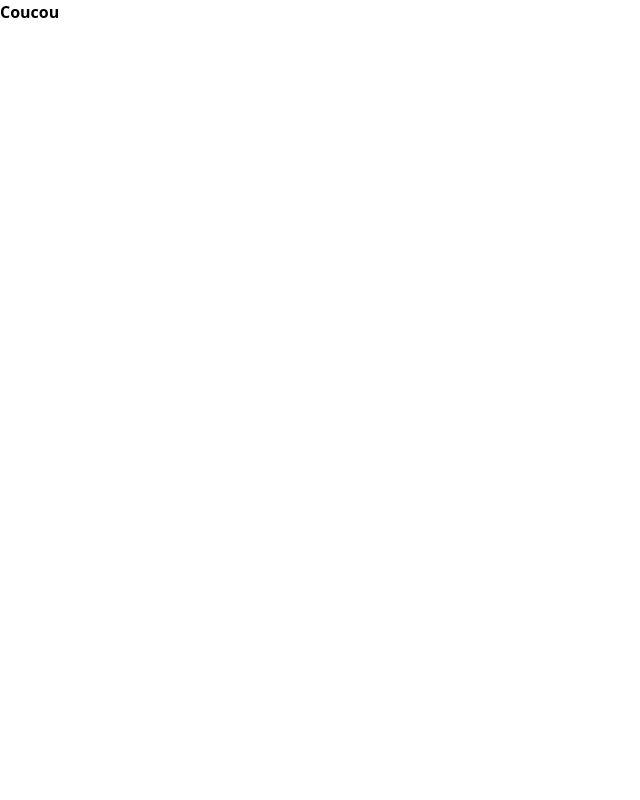
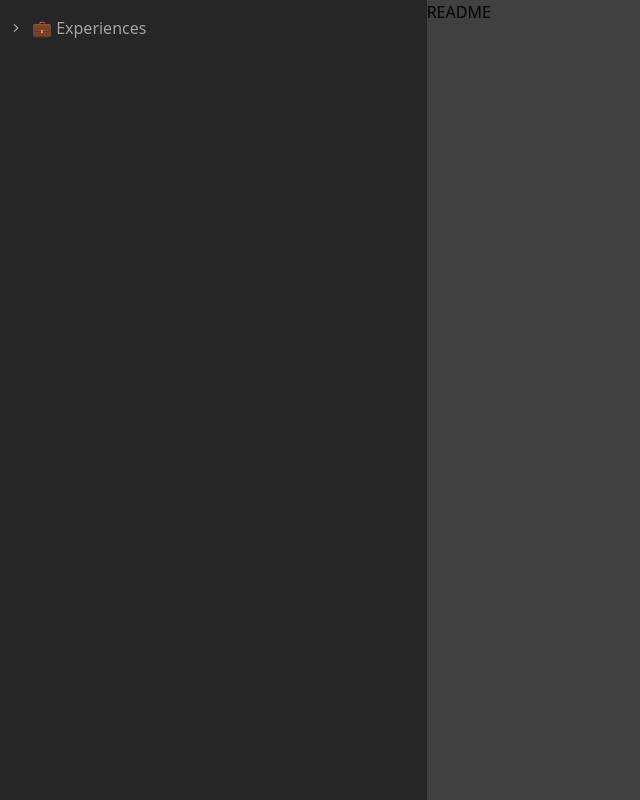
Before and after one commit to PelicanMaster/myonlinecv, a React app: page / in a window 1280 px wide. Shown: the whole page, without its empty margins (0-640 px from the left). Built offline with nearby package versions, Linux system fonts and the light colour scheme; the HTML template or start-up script is replaced by a standard one.

Commit message:
🧭 Add basic navigation menu.

```diff
--- /dev/null
+++ b/config/data.json
@@ -0,0 +1,39 @@
+{
+  "navigation": [
+    {
+      "title": "💼 Experiences",
+      "children": [
+        {
+          "title": "👉 2020 ➡️ Present: Fleetback",
+          "description": "📍 Belval, Luxembourg",
+          "content": "I am currently working on a web application that aims to digitise the processes of car dealerships to facilitate the customer journey. They can view media about their car and choose what to accept or not. I am also working on a physical kiosk that allows customers to drop off and pick up their keys without any contact with the dealership staff."
+        },
+        {
+          "title": "👉 2018 ➡️ 2020: Carrefour",
+          "description": "📍 Mondeville, France",
+          "content": "..."
+        },
+        {
+          "title": "👉 2017 ➡️ 2018: Partelya Consulting",
+          "description": "📍 Colombelles, France",
+          "content": "..."
+        },
+        {
+          "title": "👉 2018: ISPN",
+          "description": "📍 Caen, France",
+          "content": "..."
+        },
+        {
+          "title": "👉 2013 ➡️ 2017: SRCI",
+          "description": "📍 Colombelles, France",
+          "content": "..."
+        },
+        {
+          "title": "👉 2013: TACT Factory",
+          "description": "📍 Rennes, France",
+          "content": "..."
+        }
+      ]
+    }
+  ]
+}
--- a/package.json
+++ b/package.json
@@ -16,8 +16,12 @@
   "author": "Nath PATRY",
   "license": "MIT",
   "dependencies": {
+    "@headlessui/react": "^1.7.17",
+    "@headlessui/tailwindcss": "^0.2.0",
+    "@heroicons/react": "^2.0.18",
     "@types/react": "^18.2.21",
     "@types/react-dom": "^18.2.7",
+    "classnames": "^2.3.2",
     "react": "^18.2.0",
     "react-dom": "^18.2.0"
   },
--- a/src/App.tsx
+++ b/src/App.tsx
@@ -1,7 +1,16 @@
 import React from 'react';
 
+import Navigation from './components/layout/Navigation';
+
 const App = () => {
-  return <h1 className="font-bold">Coucou</h1>;
+  return (
+    <main className="dark h-screen w-screen flex">
+      <Navigation className="w-2/6" />
+      <div className="grow dark:bg-neutral-700">
+        <h1>README</h1>
+      </div>
+    </main>
+  );
 }
 
 export default App;
--- /dev/null
+++ b/src/components/layout/Navigation.tsx
@@ -0,0 +1,20 @@
+import React from "react";
+import classNames from "classnames";
+
+import data from '../../../config/data.json';
+import { MenuItem, buildTree } from "./utils";
+
+type NavigationProps = {
+  className: string;
+};
+
+
+
+
+const Navigation: React.FC<NavigationProps> = ({ className }) => (
+  <nav className={classNames('h-full p-2 dark:bg-neutral-800 dark:text-neutral-400', className)}>
+    {buildTree(Object.values(data.navigation as unknown as Array<MenuItem>), 'ul')}
+  </nav>
+);
+
+export default Navigation;
--- /dev/null
+++ b/src/components/layout/utils.tsx
@@ -0,0 +1,40 @@
+import React from "react";
+import { Disclosure } from "@headlessui/react";
+import { ChevronDownIcon, ChevronRightIcon } from "@heroicons/react/20/solid";
+
+export type MenuItem = {
+  title: string;
+} & ({ content?: string, description?: string } | { children: Array<MenuItem> })
+
+export const buildTree = (data?: Array<MenuItem>, Wrapper: React.ElementType = React.Fragment) =>
+  data?.map((item, index) => {
+    if ('children' in item) {
+      return (
+        <Wrapper key={index}>
+          <Disclosure>
+            <Disclosure.Button className="py-2 w-full">
+              <div className="flex gap-2 items-center">
+                <ChevronRightIcon className="ui-open:rotate-90 w-4" />
+                <p>{item.title}</p>
+              </div>
+            </Disclosure.Button>
+            <Disclosure.Panel className="text-gray-500">
+              <ul className="ml-2">
+                {buildTree(item.children, 'li')}
+              </ul>
+            </Disclosure.Panel>
+          </Disclosure>
+        </Wrapper>
+      );
+    }
+
+    return (
+      <Wrapper key={index} className="mt-2 text-sm flex gap-2 items-start">
+        <ChevronRightIcon className="w-4 m-1" />
+        <div>
+          <p>{item.title}</p>
+          <p className="italic">{item.description}</p>
+        </div>
+      </Wrapper>
+    );
+  }) ?? [];
--- a/tailwind.config.js
+++ b/tailwind.config.js
@@ -1,8 +1,11 @@
 /** @type {import('tailwindcss').Config} */
 module.exports = {
   content: ["./src/**/*.{css,tsx}"],
+  darkMode: "class",
   theme: {
     extend: {},
   },
-  plugins: [],
+  plugins: [
+    require('@headlessui/tailwindcss')
+  ],
 };
--- a/tsconfig.json
+++ b/tsconfig.json
@@ -2,6 +2,7 @@
   "compilerOptions": {
     "outDir": "./dist/",
     "noImplicitAny": true,
+    "resolveJsonModule": true,
     "allowSyntheticDefaultImports": true,
     "module": "es6",
     "target": "es5",
```
Also changed, not shown: 1 other file (tests, documents, lock files or other folders).
